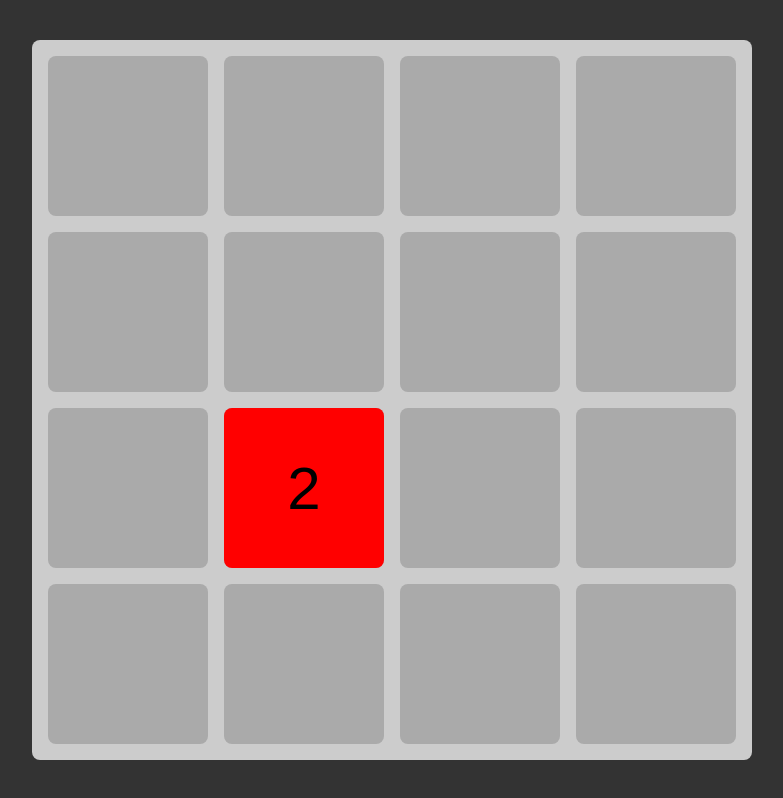
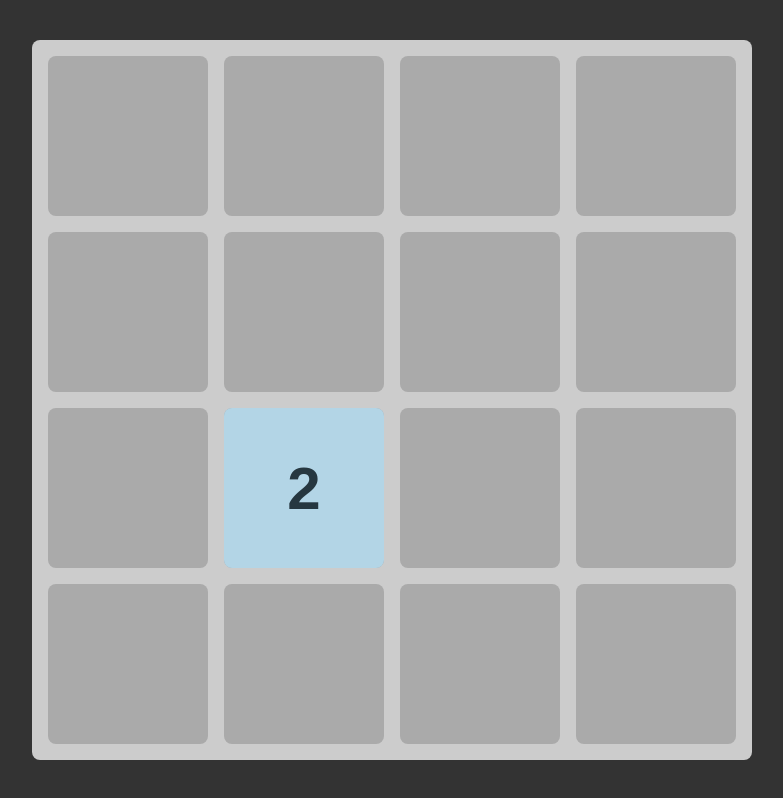
Before and after one commit to couvq/2048-Clone, a plain HTML site: page index.html in a window 1280 px wide. Shown: the whole page, without its empty margins (248-1031 px from the left). Drawn offline with Linux system fonts and the light colour scheme.

Commit message:
x,y,backgroundlightness,and text lightness css variables

```diff
--- a/styles.css
+++ b/styles.css
@@ -36,6 +36,8 @@ body {
 .tile {
     --x: 1;
     --y: 2;
+    --background-lightness: 80%;
+    --text-lightness: 20%;
 
     position: absolute;
     display: flex;
@@ -47,4 +49,7 @@ body {
     border-radius: 1vmin;
     top: calc(var(--y) * (var(--cell-size) + var(--cell-gap)) + var(--cell-gap));
     left: calc(var(--x) * (var(--cell-size) + var(--cell-gap)) + var(--cell-gap));
+    font-weight: bold;
+    background-color: hsl(200, 50%, var(--background-lightness));
+    color: hsl(200, 25%, var(--text-lightness));
 }
```
